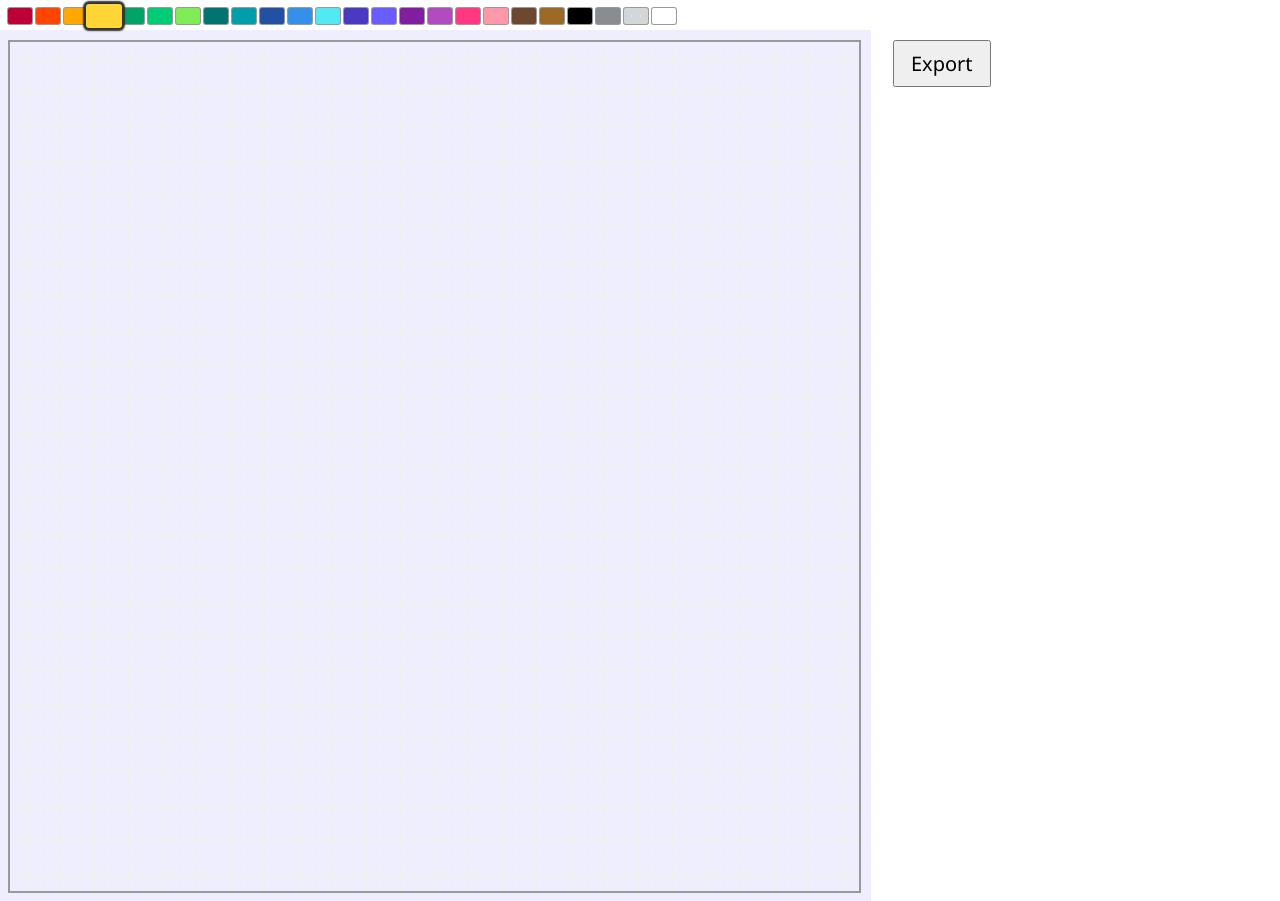
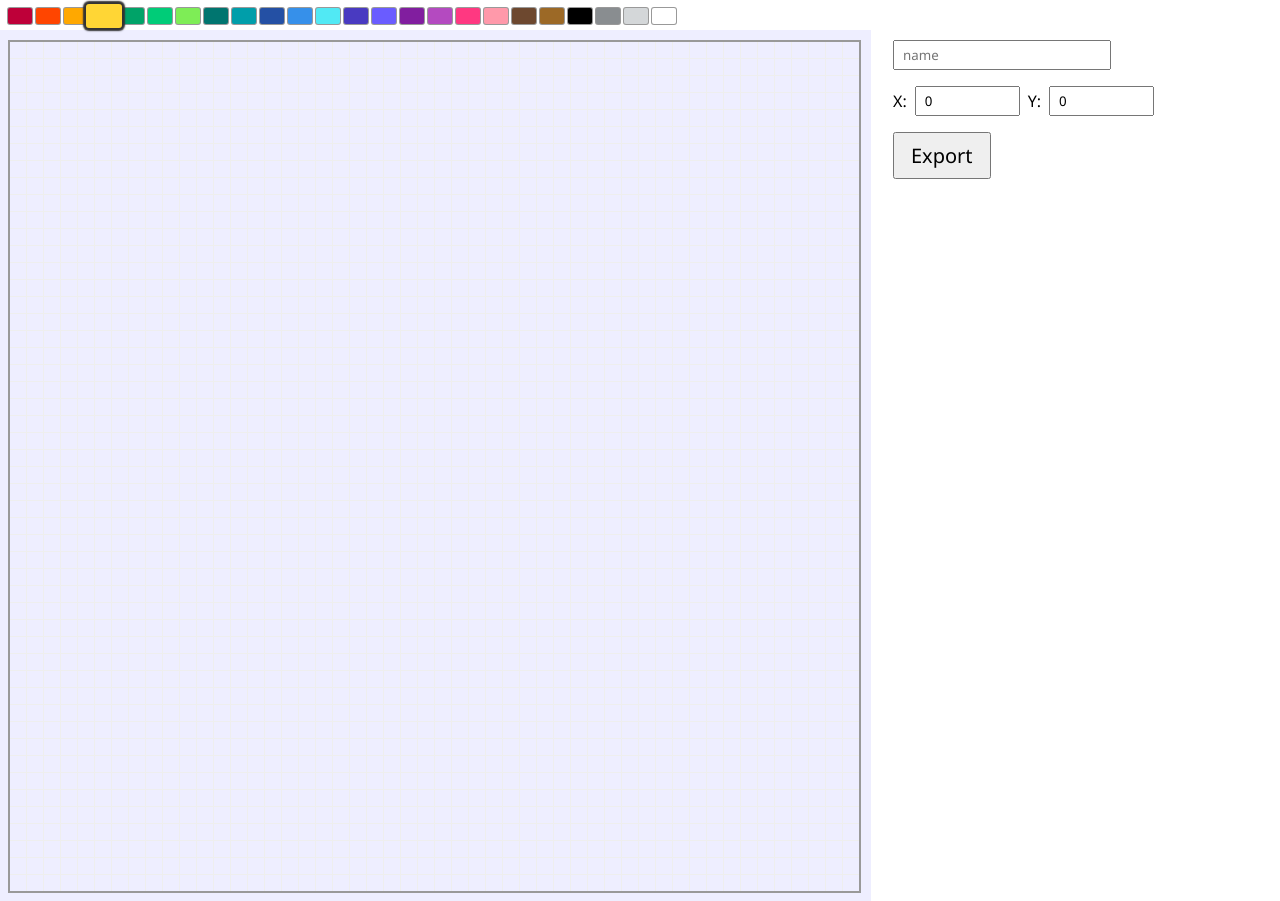
Before and after one commit to smirea/reddit-place-bot, a React (Vite) app: page / in a window 1280 px wide. Built offline with nearby package versions, Linux system fonts and the light colour scheme.

Commit message:
UI: Added name + origin on file export

```diff
--- a/client/components/Canvas.tsx
+++ b/client/components/Canvas.tsx
@@ -2,10 +2,8 @@ import React, { useEffect, useState } from 'react';
 import _ from 'lodash';
 
 import { COLORS } from '../../src/utils/constants';
-import type { ColorId } from '../../src/typeDefs';
-import { downloadBlob } from '../utils/download';
-
-type Data = (ColorId | null)[][];
+import type { ColorId, DesignData } from '../../src/typeDefs';
+import Download from './Download';
 
 const Canvas: React.FC = () => {
     const [pixelSize, setPixelSize] = useState<'S' | 'M' | 'L'>('L');
@@ -13,7 +11,7 @@ const Canvas: React.FC = () => {
     const [height, setHeight] = useState(50);
     const [swatch, setSwatch] = useState<ColorId>(COLORS.yellow.id);
     const [painting, setPainting] = useState(false);
-    const [data, setData] = useState<Data>([]);
+    const [data, setData] = useState<DesignData>([]);
 
     useEffect(() => {
         setData(
@@ -44,35 +42,6 @@ const Canvas: React.FC = () => {
     const onMouseLeave = () => {
         setPainting(false);
     };
-
-    const handleDownload = () => {
-        const boundingBox = [width, height, -1, -1];
-        for (let y = 0; y < height; ++y) {
-            for (let x = 0; x < width; ++x) {
-                if (data[y][x] == null) continue;
-                if (x < boundingBox[0]) boundingBox[0] = x;
-                if (x > boundingBox[2]) boundingBox[2] = x + 1;
-                if (y < boundingBox[1]) boundingBox[1] = y;
-                if (y > boundingBox[3]) boundingBox[3] = y + 1;
-            }
-        }
-
-        const cropWidth = boundingBox[2] - boundingBox[0];
-        const cropHeight = boundingBox[3] - boundingBox[1];
-        const croppedData = new Array(cropHeight).fill(null).map(() => new Array(cropWidth).fill(null));
-
-        for (let y = boundingBox[1]; y < boundingBox[3]; ++y) {
-            for (let x = boundingBox[0]; x < boundingBox[2]; ++x) {
-                croppedData[y - boundingBox[1]][x - boundingBox[0]] = data[y][x];
-            }
-        }
-
-        downloadBlob(
-            `bot-image_${cropWidth}x${cropHeight}.json`,
-            'application/json',
-            JSON.stringify(croppedData),
-        );
-    }
 
     if (!data.length) return null;
 
@@ -109,7 +78,7 @@ const Canvas: React.FC = () => {
             </div>
 
             <div className='actions'>
-                <button type='button' onClick={handleDownload}>Export</button>
+                <Download data={data} />
             </div>
         </div>
     </div>
--- /dev/null
+++ b/client/components/Download.tsx
@@ -0,0 +1,80 @@
+import { useState } from 'react';
+import type { DesignData } from '../../src/typeDefs';
+import { downloadBlob } from '../utils/download';
+
+const Download: React.FC<{ data: DesignData }> = ({ data }) => {
+    const [name, setName] = useState('');
+    const [originX, setOriginX] = useState(0);
+    const [originY, setOriginY] = useState(0);
+    const width = data[0].length;
+    const height = data.length;
+
+    const handleDownload = () => {
+        const boundingBox = [width, height, -1, -1];
+        for (let y = 0; y < height; ++y) {
+            for (let x = 0; x < width; ++x) {
+                if (data[y][x] == null) continue;
+                if (x < boundingBox[0]) boundingBox[0] = x;
+                if (x > boundingBox[2]) boundingBox[2] = x + 1;
+                if (y < boundingBox[1]) boundingBox[1] = y;
+                if (y > boundingBox[3]) boundingBox[3] = y + 1;
+            }
+        }
+
+        const cropWidth = boundingBox[2] - boundingBox[0];
+        const cropHeight = boundingBox[3] - boundingBox[1];
+        const croppedData = new Array(cropHeight).fill(null).map(() => new Array(cropWidth).fill(null));
+
+        for (let y = boundingBox[1]; y < boundingBox[3]; ++y) {
+            for (let x = boundingBox[0]; x < boundingBox[2]; ++x) {
+                croppedData[y - boundingBox[1]][x - boundingBox[0]] = data[y][x];
+            }
+        }
+
+        downloadBlob(
+            `bot-design_${name}_x-${originX}_y-${originY}_size-${cropWidth}x${cropHeight}.json`,
+            'application/json',
+            JSON.stringify(croppedData),
+        );
+
+        setName('');
+        setOriginX(0);
+        setOriginY(0);
+    }
+
+    return <div className='download'>
+        <input
+            type='text'
+            value={name}
+            onChange={e => setName(e.target.value)}
+            placeholder='name'
+        />
+        <div className='origin'>
+            <div>X:</div>
+            <input
+                type='number'
+                value={originX}
+                onChange={e => setOriginX(parseInt(e.target.value, 10))}
+                placeholder='X'
+                size={4}
+                min={0}
+                max={1999}
+                step={1}
+            />
+            <div>Y:</div>
+            <input
+                type='number'
+                value={originY}
+                onChange={e => setOriginY(parseInt(e.target.value, 10))}
+                placeholder='Y'
+                size={4}
+                min={0}
+                max={1999}
+                step={1}
+            />
+        </div>
+        <button type='button' onClick={handleDownload}>Export</button>
+    </div>
+}
+
+export default Download;
--- a/client/styles.scss
+++ b/client/styles.scss
@@ -74,6 +74,16 @@
 
 .actions {
     margin-left: 2rem;
+}
+
+.download {
+    > * + * {
+        margin-top: 1rem;
+    }
+
+    input {
+        padding: .25rem .5rem;
+    }
 
     button {
         padding: .5rem 1rem;
@@ -81,4 +91,13 @@
         font-size: 1.25rem;
         margin-bottom: 1rem;
     }
+
+    .origin {
+        display: flex;
+        align-items: center;
+
+        > * + * {
+            margin-left: .5rem;
+        }
+    }
 }
--- a/src/typeDefs.ts
+++ b/src/typeDefs.ts
@@ -14,3 +14,5 @@ export interface LoginCookies {
 export type ColorId = typeof COLORS[keyof typeof COLORS]['id'];
 
 export type ColorArr = [r: number, g: number, b: number, a: number];
+
+export type DesignData = (ColorId | null)[][];
```
